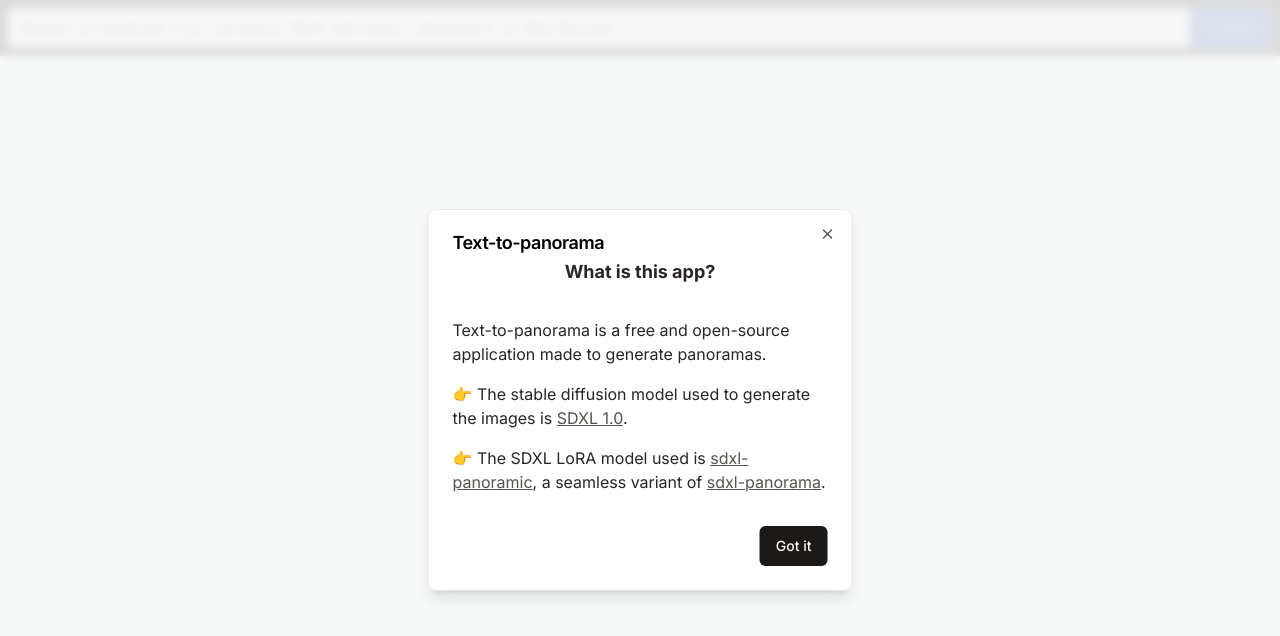
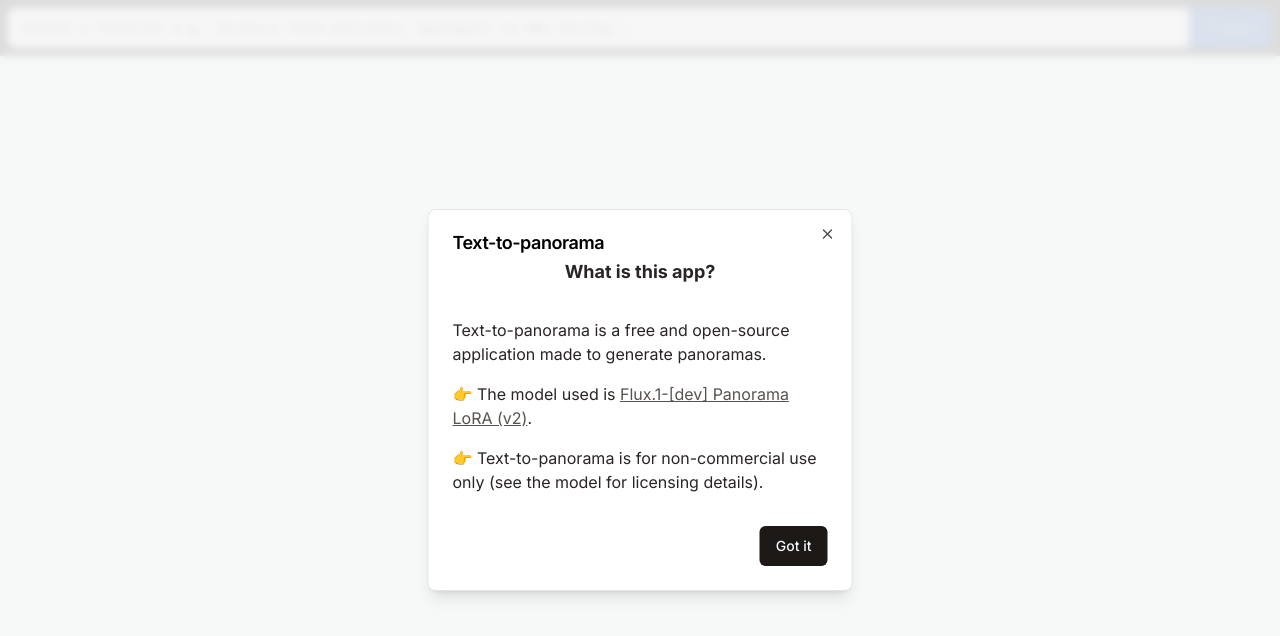
Before and after one commit to jbilcke-hf/text-to-panorama, a Next.js app: page / in a window 1280 px wide. Both pictures are taken after a click on the button "About this project". Shown: the top 636 px of the page. Built offline with nearby package versions, Linux system fonts and the light colour scheme.

Commit message:
update about

```diff
--- a/src/app/interface/about/index.tsx
+++ b/src/app/interface/about/index.tsx
@@ -25,11 +25,11 @@
             Text-to-panorama is a free and open-source application made to generate panoramas.
          </p>
          <p>
-         👉 The stable diffusion model used to generate the images is <a className="text-stone-600 underline" href="https://huggingface.co/stabilityai/stable-diffusion-xl-base-1.0" target="_blank">SDXL 1.0</a>.
+         👉 The model used is <a className="text-stone-600 underline" href="https://huggingface.co/jbilcke-hf/flux-dev-panorama-lora-2" target="_blank">Flux.1-[dev] Panorama LoRA (v2)</a>.
+         </p>
+         <p>
+         👉 Text-to-panorama is for non-commercial use only (see the model for licensing details).
         </p>
-         <p>
-         👉 The SDXL LoRA model used is <a className="text-stone-600 underline" href="https://replicate.com/lucataco/sdxl-panoramic" target="_blank">sdxl-panoramic</a>, a seamless variant of <a className="text-stone-600 underline" href="https://replicate.com/jbilcke/sdxl-panorama" target="_blank">sdxl-panorama</a>.
-         </p>
         </div>
         <DialogFooter>
           <Button type="submit" onClick={() => setOpen(false)}>Got it</Button>
```
